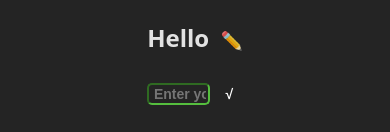
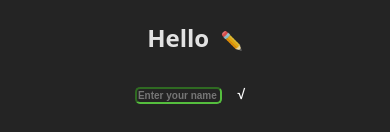
Before and after one commit to Ming947/daydream-terrible-idea, a React (Vite) app: page / in a window 390 px wide. Both pictures are taken after a click on the element "✏️". Shown: the top 132 px of the page. Built offline with nearby package versions, Linux system fonts and the light colour scheme.

Commit message:
adjust css style for phone device

```diff
--- a/src/App.css
+++ b/src/App.css
@@ -9,6 +9,32 @@ body{
   overflow: hidden;
   margin: 0;
   height: 100vh;
+}
+
+.username-input{
+  border-radius: 5px;
+  background-color: rgba(0,0,0,0);
+  border-color: rgb(85, 190, 62);
+  color: white;
+  font-weight: bold;
+  width: 15%;
+  padding-left: 5px;
+  font-size: 15px;
+}
+
+.save-btn {
+  margin-left: 5px;
+  cursor: pointer;
+  font-size: 14px;
+  font-weight: bolder;
+  padding-left: 10px;
+  background-color: rgba(0,0,0,0);
+}
+
+.save-btn:hover {
+  background-color: rgba(0, 0, 0, 0);
+  color: rgb(85, 190, 62);
+  font-weight: bolder;
 }
 
 .background-image{
@@ -98,10 +124,11 @@ body{
 
 .modal {
   position: fixed;
-  top: 0;
-  left: 0;
-  width: 100%;
-  height: 100%;
+  top: 50%;
+  left: 50%;
+  transform: translate(-50%, -50%);
+  width: 100vw;
+  height: 100vh;
   background-color: rgba(0, 0, 0, 0.394);
   display: flex;
   justify-content: center;
@@ -114,6 +141,7 @@ body{
   padding: 20px;
   border-radius: 8px;
   text-align: center;
+  max-width: 80%;
 }
 
 button {
@@ -128,3 +156,17 @@ button {
 button:hover {
   background-color: darkgreen;
 }
+
+@media (max-width: 480px) {
+  .username-input {
+    padding-left: 1px;
+    font-size: 10px;
+    width: 23%;
+  }
+
+  .modal-content{
+    font-size: 10px;
+    padding: 2%;
+    height: min-content;
+  }
+}
--- a/src/App.jsx
+++ b/src/App.jsx
@@ -98,7 +98,7 @@ function Game() {
 
       setTimeout(() => {
         setShowModal(false);
-      }, 1700);
+      }, 1500);
     }
 
     const moneyCount = Math.floor(Math.random() * 6) + 5;
@@ -133,10 +133,10 @@ function Game() {
             value={username}
             onChange={handleUsernameChange}
             placeholder="Enter your name"
-            style={{borderRadius: "5px", backgroundColor:"rgba(0,0,0,0)", borderColor: "rgb(85, 190, 62)", color:"white", fontWeight:"bold", width:"15%", paddingLeft: "5px", fontSize: "14px"}}
+            className='username-input'
           />
           <button
-            style={{ marginLeft: "5px", cursor: "pointer", fontSize: "14px", fontWeight:"bolder", paddingLeft:"10px", backgroundColor: "rgba(0,0,0,0)" }}
+            className='save-btn'
             onClick={saveUsername}>
             √
           </button>
```
